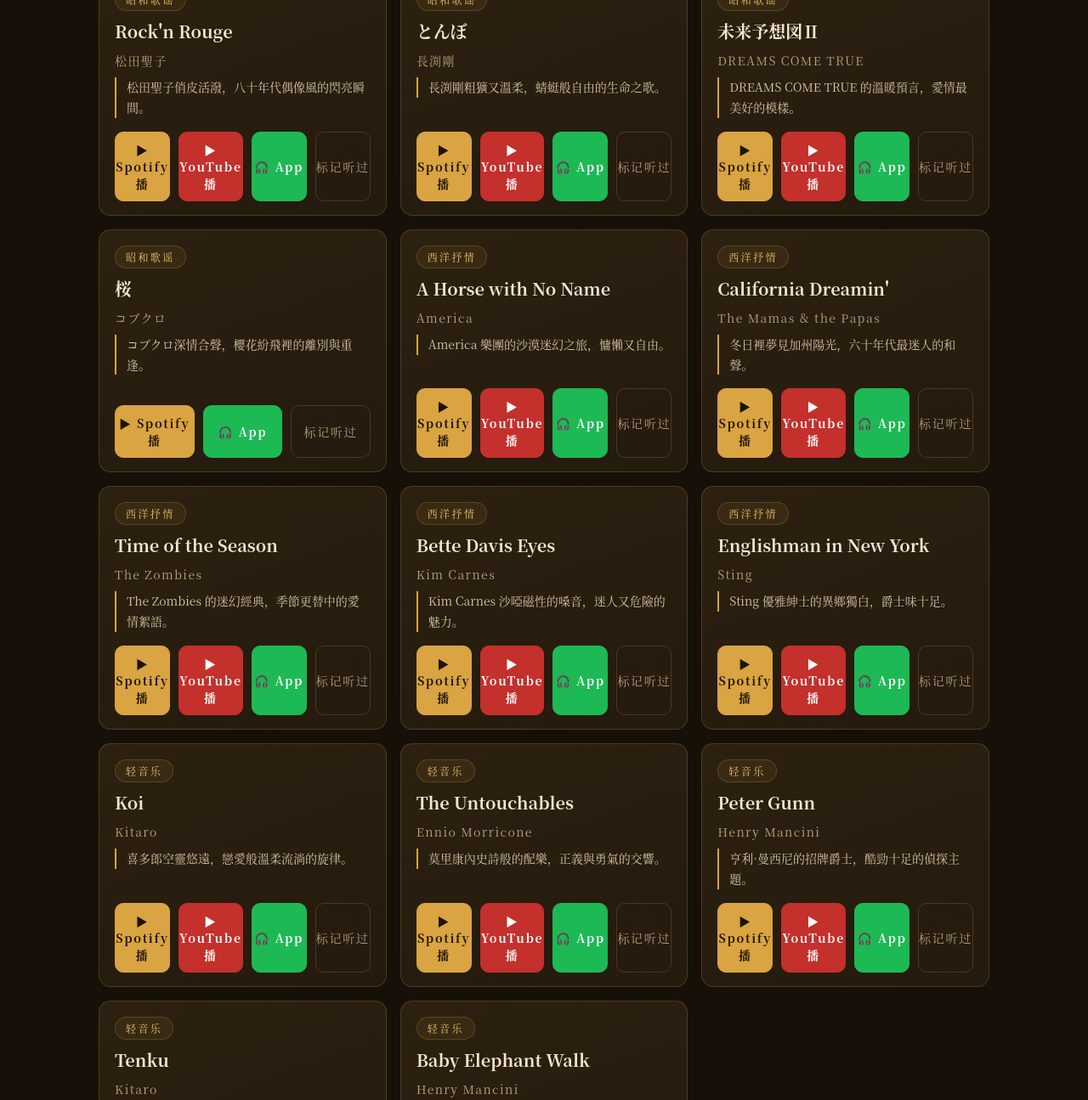
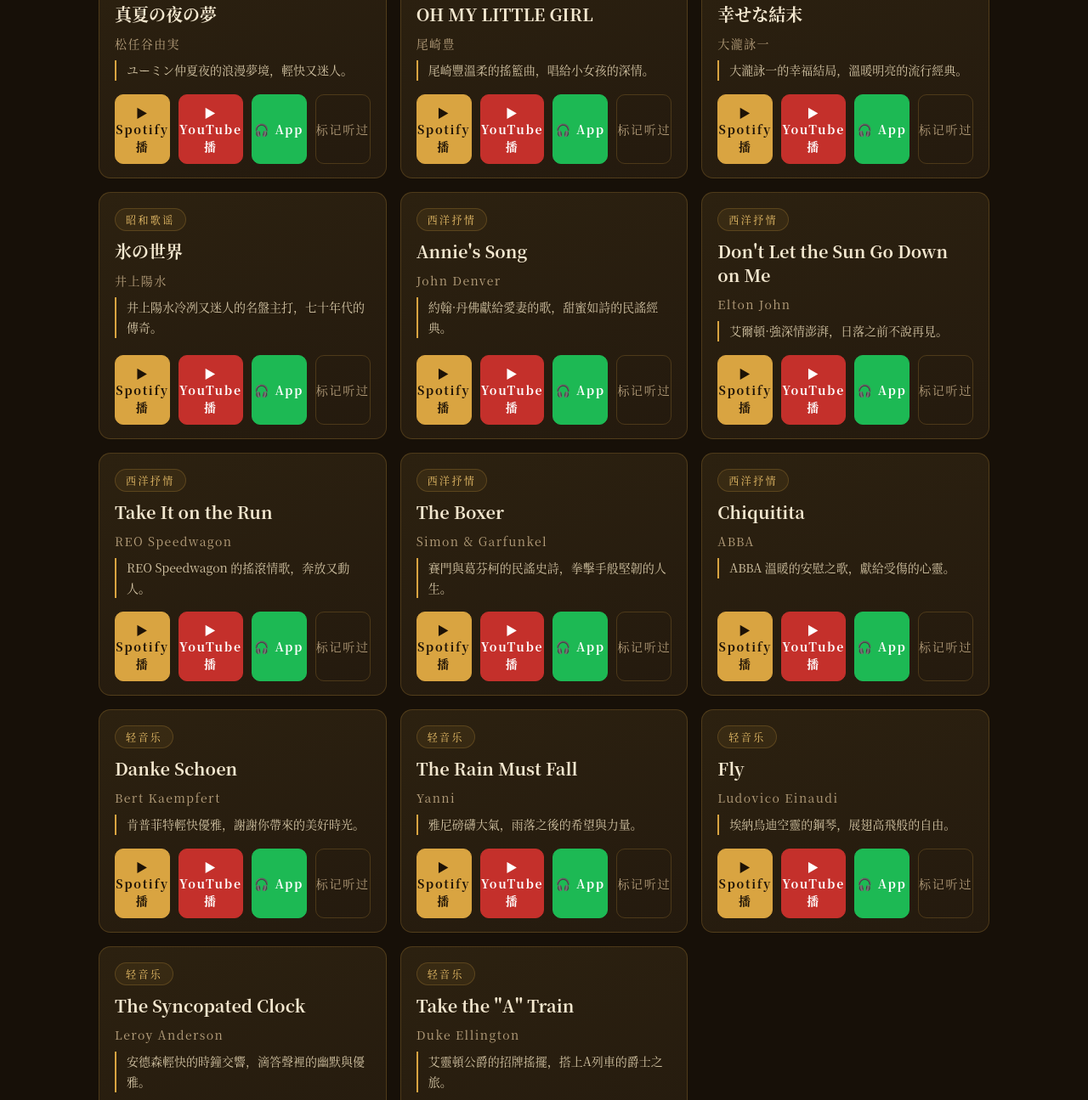
Before and after one commit to bmw66391/bow-music, a plain HTML site: page index.html in a window 1280 px wide. Shown: the part 1141-2436 px from the top of the page at 85% size. Drawn offline with Linux system fonts and the light colour scheme.

Commit message:
每日音樂更新

```diff
--- a/index.html
+++ b/index.html
@@ -137,7 +137,7 @@ footer{text-align:center; color:var(--muted); font-size:12px; letter-spacing:.25
   <div class="stats" id="stats"></div>
   <div style="margin-top:16px; display:flex; gap:10px; justify-content:center; flex-wrap:wrap;">
     <button class="btn play big" onclick="togglePlaylist()">🎵 连续播放全部</button>
-    <a class="btn big shuffle" href="spotify:playlist:1nAJXjT8MoRiHk9Z0pywMT">🔀 随机播放</a>
+    <a class="btn big shuffle" href="spotify:playlist:6aoLFNVckgUEdM8xFbc3nz">🔀 随机播放</a>
   </div>
   <div id="playlistBox" style="display:none; max-width:640px; margin:16px auto 0; border-radius:12px; overflow:hidden; border:1px solid var(--line);"></div>
 </header>
@@ -256,84 +256,85 @@ const CATS = { all:"全部", mandarin:"华语老歌", showa:"昭和歌谣", west
 
 /* 歌曲数据（静态嵌入） */
 const SONGS = [
-  { id:831, title:"飄洋過海來看你", artist:"娃娃", category:"mandarin",
-    spotify_url:"https://open.spotify.com/track/31xFm6EuErUjw8ZqJ1L0P7",
-    youtube_id:"f2Qg5HkcjI8",
-    note:"娃娃深情演繹，為愛不顧一切的勇敢告白。" },
-  { id:832, title:"短髮", artist:"梁詠琪", category:"mandarin",
-    spotify_url:"https://open.spotify.com/track/3EY5hWo0g4pFlwzDfhnURh",
-    youtube_id:"jGcELPXLiWk",
-    note:"梁詠琪清新嗓音，唱出剪斷情絲的灑脫與不捨。" },
-  { id:833, title:"明月千里寄相思", artist:"徐小鳳", category:"mandarin",
-    spotify_url:"https://open.spotify.com/track/1HYkh5Zj34tee8oXefFrrS",
-    youtube_id:"TEwORrXLY_A",
-    note:"小鳳姐溫婉動人，月光下的思念綿長悠遠。" },
-  { id:834, title:"別怕我傷心", artist:"張信哲", category:"mandarin",
-    spotify_url:"https://open.spotify.com/track/1A85P5bmD4WfNHk24xT8uX",
-    youtube_id:"Z4yR_qbU5E8",
-    note:"張信哲情歌王子的溫柔保證，愛裡最動人的承諾。" },
-  { id:835, title:"有了你", artist:"陳百強", category:"mandarin",
-    spotify_url:"https://open.spotify.com/track/1GBGmZcVfpMMi4xpt3bBtV",
-    youtube_id:"SasWd4WAtks",
-    note:"陳百強深情款款，愛情裡最純粹的幸福模樣。" },
-  { id:836, title:"涙そうそう", artist:"夏川りみ", category:"showa",
-    spotify_url:"https://open.spotify.com/track/6CVPtGUN0KJd2VYTKxIXR6",
-    youtube_id:"5TR1wJCimyk",
-    note:"夏川りみ清澈歌聲，沖繩風情裡淡淡的思念與祝福。" },
-  { id:837, title:"Rock'n Rouge", artist:"松田聖子", category:"showa",
-    spotify_url:"https://open.spotify.com/track/3FiL4R7lOOMBt93BPpAcsj",
-    youtube_id:"UtVQzFVoDzg",
-    note:"松田聖子俏皮活潑，八十年代偶像風的閃亮瞬間。" },
-  { id:838, title:"とんぼ", artist:"長渕剛", category:"showa",
-    spotify_url:"https://open.spotify.com/track/6GhxOEdErECYgjg4SXGYrV",
-    youtube_id:"v5nK_B6NkQg",
-    note:"長渕剛粗獷又溫柔，蜻蜓般自由的生命之歌。" },
-  { id:839, title:"未来予想図Ⅱ", artist:"DREAMS COME TRUE", category:"showa",
-    spotify_url:"https://open.spotify.com/track/5H3Ix0rcF6i7anJEyOCwFb",
-    youtube_id:"VBOEQ8nC6rw",
-    note:"DREAMS COME TRUE 的溫暖預言，愛情最美好的模樣。" },
-  { id:840, title:"桜", artist:"コブクロ", category:"showa",
-    spotify_url:"https://open.spotify.com/track/5Hi4IAtdFZzg6IfAVMd6lZ",
-    note:"コブクロ深情合聲，櫻花紛飛裡的離別與重逢。" },
-  { id:841, title:"A Horse with No Name", artist:"America", category:"western",
-    spotify_url:"https://open.spotify.com/track/54eZmuggBFJbV7k248bTTt",
-    youtube_id:"QDoFqvCS3Y4",
-    note:"America 樂團的沙漠迷幻之旅，慵懶又自由。" },
-  { id:842, title:"California Dreamin'", artist:"The Mamas & the Papas", category:"western",
-    spotify_url:"https://open.spotify.com/track/1ZEOIhSn6BKErV59bIgn76",
-    youtube_id:"lEENpED2XZc",
-    note:"冬日裡夢見加州陽光，六十年代最迷人的和聲。" },
-  { id:843, title:"Time of the Season", artist:"The Zombies", category:"western",
-    spotify_url:"https://open.spotify.com/track/6PB3mgiLi6wfAopicqBNqH",
-    youtube_id:"am9zId6FBag",
-    note:"The Zombies 的迷幻經典，季節更替中的愛情絮語。" },
-  { id:844, title:"Bette Davis Eyes", artist:"Kim Carnes", category:"western",
-    spotify_url:"https://open.spotify.com/track/0odIT9B9BvOCnXfS0e4lB5",
-    youtube_id:"EPOIS5taqA8",
-    note:"Kim Carnes 沙啞磁性的嗓音，迷人又危險的魅力。" },
-  { id:845, title:"Englishman in New York", artist:"Sting", category:"western",
-    spotify_url:"https://open.spotify.com/track/4KFM3A5QF2IMcc6nHsu3Wp",
-    youtube_id:"d27gTrPPAyk",
-    note:"Sting 優雅紳士的異鄉獨白，爵士味十足。" },
-  { id:846, title:"Koi", artist:"Kitaro", category:"instrumental",
-    spotify_url:"https://open.spotify.com/track/76lB3ImXnq7cuCwbmhdlms",
-    youtube_id:"wi9RUm93GGc",
-    note:"喜多郎空靈悠遠，戀愛般溫柔流淌的旋律。" },
-  { id:847, title:"The Untouchables", artist:"Ennio Morricone", category:"instrumental",
-    spotify_url:"https://open.spotify.com/track/4KKLd1MSYvECfqy9x9sS4N",
-    youtube_id:"s7uldWxszZA",
-    note:"莫里康內史詩般的配樂，正義與勇氣的交響。" },
-  { id:848, title:"Peter Gunn", artist:"Henry Mancini", category:"instrumental",
-    spotify_url:"https://open.spotify.com/track/3RRdmSE4Vytb60hakTWNb3",
-    youtube_id:"tbYYt8pg1q0",
-    note:"亨利·曼西尼的招牌爵士，酷勁十足的偵探主題。" },
-  { id:849, title:"Tenku", artist:"Kitaro", category:"instrumental",
-    spotify_url:"https://open.spotify.com/track/5SfJzKjPOoziNazE6eSlyK",
-    note:"喜多郎遼闊天際的音樂畫卷，空靈中透著力量。" },
-  { id:850, title:"Baby Elephant Walk", artist:"Henry Mancini", category:"instrumental",
-    spotify_url:"https://open.spotify.com/track/5Bcd35zMNfOUZrhQb7TKo1",
-    youtube_id:"qPKDb99JYeM",
-    note:"曼西尼輕快俏皮，小象漫步般的可愛旋律。" },
+  { id:851, title:"太傻", artist:"巫啟賢", category:"mandarin",
+    spotify_url:"https://open.spotify.com/track/1P8Q5xfuYLgkAzrgAbeAAd",
+    youtube_id:"8lBJOeLoSJI",
+    note:"巫啟賢深情的告白，愛到癡傻也甘願的執著。" },
+  { id:852, title:"倩女幽魂", artist:"張國榮", category:"mandarin",
+    spotify_url:"https://open.spotify.com/track/3FgP230xDLfk2AInU1rOM4",
+    youtube_id:"qulfFJV-A3k",
+    note:"哥哥空靈悠揚，聶小倩與寧采臣的人鬼戀歌。" },
+  { id:853, title:"胭脂扣", artist:"梅艷芳", category:"mandarin",
+    spotify_url:"https://open.spotify.com/track/4iBWxJNEItDVSVH0HUZNtP",
+    youtube_id:"HlOAr1ak_Z4",
+    note:"梅姐淒美動人，十二少與如花跨越五十年的等待。" },
+  { id:854, title:"講不出再見", artist:"譚詠麟", category:"mandarin",
+    spotify_url:"https://open.spotify.com/track/1NPT3DcuZHgry9liA3ouGM",
+    youtube_id:"h9YssUWW5MM",
+    note:"譚校長溫暖的送別之歌，唱盡不捨與祝福。" },
+  { id:855, title:"原鄉人", artist:"鄧麗君", category:"mandarin",
+    spotify_url:"https://open.spotify.com/track/4X4tLS2FoglmTabOP61tm2",
+    youtube_id:"m0EryiNnBg8",
+    note:"鄧麗君婉轉深情，遊子思鄉的溫柔鄉愁。" },
+  { id:856, title:"精霊流し", artist:"さだまさし", category:"showa",
+    spotify_url:"https://open.spotify.com/track/1FROhgKUtk2cHnY9zY8r3q",
+    note:"佐田雅志溫柔低吟，送燈籠寄託思念的盂蘭盆之歌。" },
+  { id:857, title:"真夏の夜の夢", artist:"松任谷由実", category:"showa",
+    spotify_url:"https://open.spotify.com/track/4CV3yauEfKZObKt1Zp2hgy",
+    youtube_id:"fxTD_ZIAnH4",
+    note:"ユーミン仲夏夜的浪漫夢境，輕快又迷人。" },
+  { id:858, title:"OH MY LITTLE GIRL", artist:"尾崎豊", category:"showa",
+    spotify_url:"https://open.spotify.com/track/4w8BWDyfDxlNLWKQaiUhmd",
+    youtube_id:"8IXjNHpRjkA",
+    note:"尾崎豐溫柔的搖籃曲，唱給小女孩的深情。" },
+  { id:859, title:"幸せな結末", artist:"大瀧詠一", category:"showa",
+    spotify_url:"https://open.spotify.com/track/5osxC77ZVAIXIE5Q3DMUuu",
+    youtube_id:"rI4I0SnIgrs",
+    note:"大瀧詠一的幸福結局，溫暖明亮的流行經典。" },
+  { id:860, title:"氷の世界", artist:"井上陽水", category:"showa",
+    spotify_url:"https://open.spotify.com/track/7MN1gbipfBoPZovBxfB5vK",
+    youtube_id:"c_ezGbH_KHU",
+    note:"井上陽水冷冽又迷人的名盤主打，七十年代的傳奇。" },
+  { id:861, title:"Annie's Song", artist:"John Denver", category:"western",
+    spotify_url:"https://open.spotify.com/track/4J0DbyODwZJcmIAiTSJfMF",
+    youtube_id:"h0_D5P8wcY0",
+    note:"約翰·丹佛獻給愛妻的歌，甜蜜如詩的民謠經典。" },
+  { id:862, title:"Don't Let the Sun Go Down on Me", artist:"Elton John", category:"western",
+    spotify_url:"https://open.spotify.com/track/11FcfHd3SOmmrWJPGe7Y30",
+    youtube_id:"RsKqMNDoR4o",
+    note:"艾爾頓·強深情澎湃，日落之前不說再見。" },
+  { id:863, title:"Take It on the Run", artist:"REO Speedwagon", category:"western",
+    spotify_url:"https://open.spotify.com/track/5gys5nzVQIYhgHIfiOJYva",
+    youtube_id:"ZmFfelxd8Tw",
+    note:"REO Speedwagon 的搖滾情歌，奔放又動人。" },
+  { id:864, title:"The Boxer", artist:"Simon & Garfunkel", category:"western",
+    spotify_url:"https://open.spotify.com/track/76TZCvJ8GitQ2FA1q5dKu0",
+    youtube_id:"l3LFML_pxlY",
+    note:"賽門與葛芬柯的民謠史詩，拳擊手般堅韌的人生。" },
+  { id:865, title:"Chiquitita", artist:"ABBA", category:"western",
+    spotify_url:"https://open.spotify.com/track/762B4bOcXF7I2Y8UlKTyTy",
+    youtube_id:"p4QqMKe3rwY",
+    note:"ABBA 溫暖的安慰之歌，獻給受傷的心靈。" },
+  { id:866, title:"Danke Schoen", artist:"Bert Kaempfert", category:"instrumental",
+    spotify_url:"https://open.spotify.com/track/6z4ZGFbp3kxK0rOTzZtvqb",
+    youtube_id:"SE97-UeVvVM",
+    note:"肯普菲特輕快優雅，謝謝你帶來的美好時光。" },
+  { id:867, title:"The Rain Must Fall", artist:"Yanni", category:"instrumental",
+    spotify_url:"https://open.spotify.com/track/3sfNXDUgHhRCd2XyPYpmAG",
+    youtube_id:"gOPnW_tJN2M",
+    note:"雅尼磅礴大氣，雨落之後的希望與力量。" },
+  { id:868, title:"Fly", artist:"Ludovico Einaudi", category:"instrumental",
+    spotify_url:"https://open.spotify.com/track/3yuCAw61jqfyv2KzMoVdXA",
+    youtube_id:"k016mR9tQdI",
+    note:"埃納烏迪空靈的鋼琴，展翅高飛般的自由。" },
+  { id:869, title:"The Syncopated Clock", artist:"Leroy Anderson", category:"instrumental",
+    spotify_url:"https://open.spotify.com/track/0V9ZnLpT2Z3DPHX4DzHiyC",
+    youtube_id:"fQPLrVC8PTQ",
+    note:"安德森輕快的時鐘交響，滴答聲裡的幽默與優雅。" },
+  { id:870, title:"Take the \"A\" Train", artist:"Duke Ellington", category:"instrumental",
+    spotify_url:"https://open.spotify.com/track/2BuIAKijtji4xpab2QCTBv",
+    youtube_id:"-JhdxgV99Mc",
+    note:"艾靈頓公爵的招牌搖擺，搭上A列車的爵士之旅。" },
 ];
 
 /* 听过状态：localStorage 持久化 */
@@ -423,7 +424,7 @@ function togglePlaylist(){
     playlistOpen = true;
     const box = document.getElementById("playlistBox");
     box.style.display = "block";
-    box.innerHTML = `<iframe src="https://open.spotify.com/embed/playlist/1nAJXjT8MoRiHk9Z0pywMT?utm_source=generator&theme=0" width="100%" height="352" frameborder="0" allow="autoplay; clipboard-write; encrypted-media; fullscreen; picture-in-picture" loading="lazy"></iframe>`;
+    box.innerHTML = `<iframe src="https://open.spotify.com/embed/playlist/6aoLFNVckgUEdM8xFbc3nz?utm_source=generator&theme=0" width="100%" height="352" frameborder="0" allow="autoplay; clipboard-write; encrypted-media; fullscreen; picture-in-picture" loading="lazy"></iframe>`;
   }
   render();
 }
```
